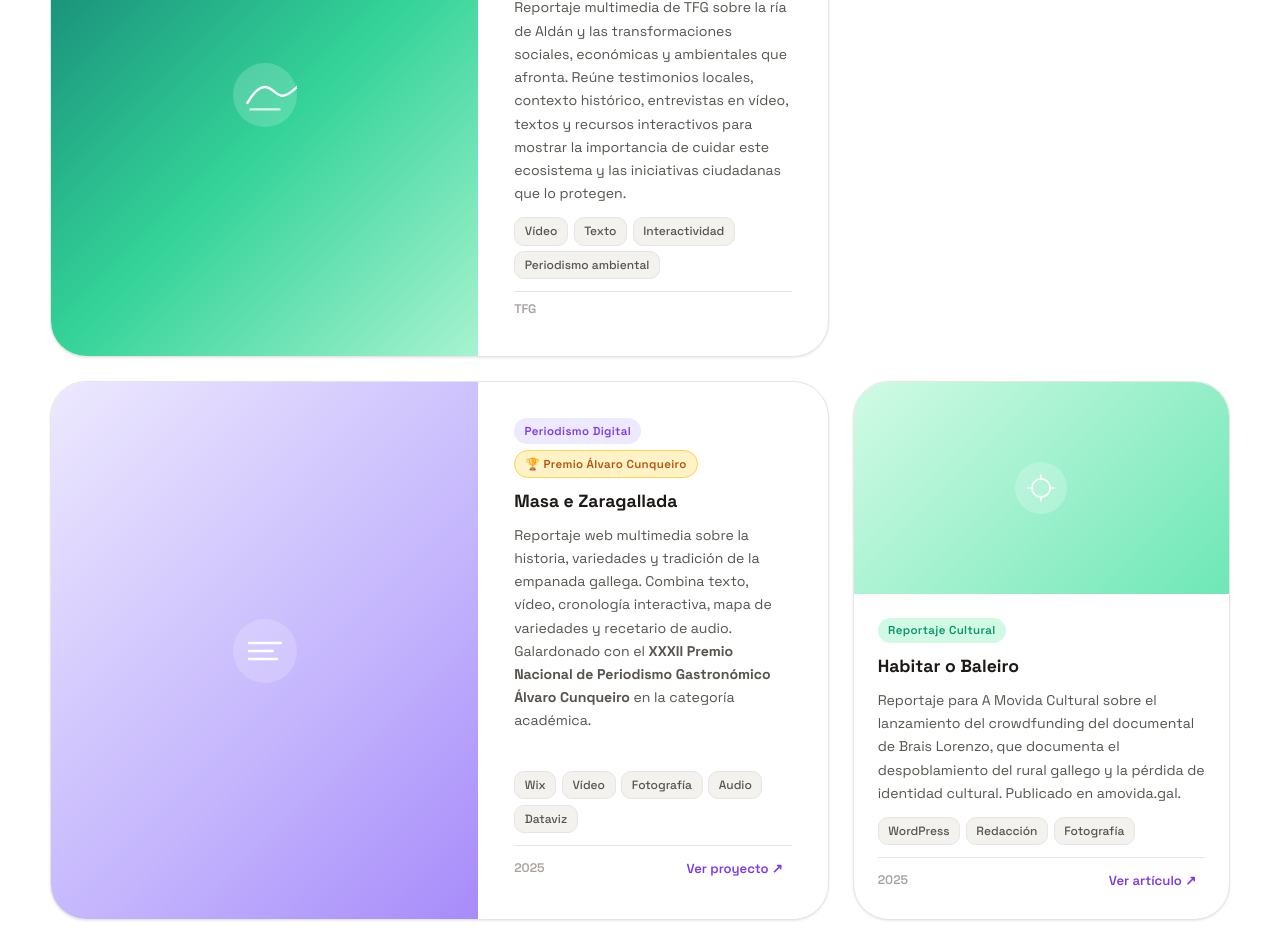
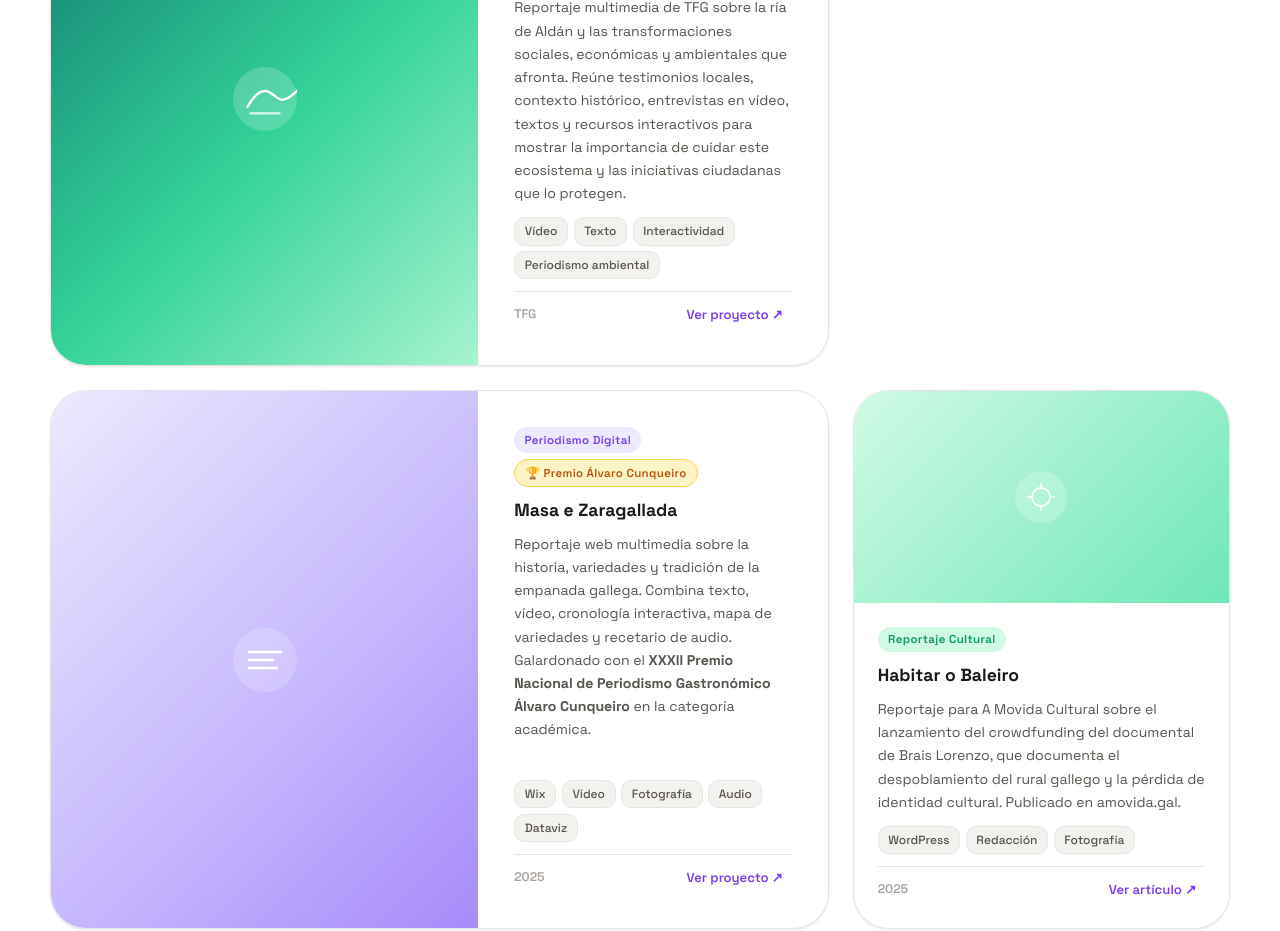
Before and after one commit to javiglzr/javiglzr.github.io, a plain HTML site: page index.html in a window 1280 px wide. Shown: the part 5514-6445 px from the top of the page. Drawn offline with Linux system fonts and the light colour scheme; no server answers.

Commit message:
Enlazar proyecto Falas de Salga e terra

```diff
--- a/assets/css/style.css
+++ b/assets/css/style.css
@@ -929,6 +929,7 @@ em {
   border-radius: var(--r-xl);
   overflow: hidden;
   display: flex;
+  cursor: pointer;
   flex-direction: column;
   box-shadow: var(--shadow-sm);
   transition: transform .3s var(--ease), box-shadow .3s;
--- a/assets/js/main.js
+++ b/assets/js/main.js
@@ -168,6 +168,25 @@ document.querySelectorAll('.project-card[data-preview-url]').forEach(card => {
   screenshotObserver.observe(card);
 });
 
+/* ── CLICK EN TARJETA DE PROYECTO ───────────────────────────── */
+document.querySelectorAll('.project-card[data-project-url]').forEach(card => {
+  card.addEventListener('click', (event) => {
+    if (event.target.closest('a, button')) return;
+
+    window.open(card.dataset.projectUrl, '_blank', 'noopener,noreferrer');
+  });
+
+  card.addEventListener('keydown', (event) => {
+    if (event.key === 'Enter' || event.key === ' ') {
+      event.preventDefault();
+      window.open(card.dataset.projectUrl, '_blank', 'noopener,noreferrer');
+    }
+  });
+
+  card.setAttribute('role', 'link');
+  card.setAttribute('tabindex', '0');
+});
+
 /* ── SMOOTH SCROLL para anchor links ─────────────────────────── */
 document.querySelectorAll('a[href^="#"]').forEach(anchor => {
   anchor.addEventListener('click', function (e) {
--- a/index.html
+++ b/index.html
@@ -425,7 +425,7 @@
       <div class="bento">
 
         <!-- ★ FEATURED: Falas de Salga e terra -->
-        <article class="project-card project-card--featured">
+        <article class="project-card project-card--featured" data-project-url="https://javirodriguezg03.wixsite.com/ria-aldan">
           <div class="project-card__preview">
             <div class="project-card__placeholder" style="background:linear-gradient(135deg,#0F766E 0%,#34D399 55%,#A7F3D0 100%)">
               <svg width="64" height="64" viewBox="0 0 80 80" fill="none" aria-hidden="true"><rect width="80" height="80" rx="40" fill="rgba(255,255,255,.18)"/><path d="M18 50c8-14 16-20 22-20 9 0 14 11 22 11 5 0 10-3 20-13" stroke="white" stroke-width="3" stroke-linecap="round" stroke-linejoin="round"/><path d="M22 58h36" stroke="white" stroke-width="3" stroke-linecap="round" opacity=".8"/></svg>
@@ -446,6 +446,7 @@
             </div>
             <div class="project-card__footer">
               <span class="project-card__year">TFG</span>
+              <a href="https://javirodriguezg03.wixsite.com/ria-aldan" target="_blank" rel="noopener" class="project-card__link">Ver proyecto ↗</a>
             </div>
           </div>
         </article>
```
